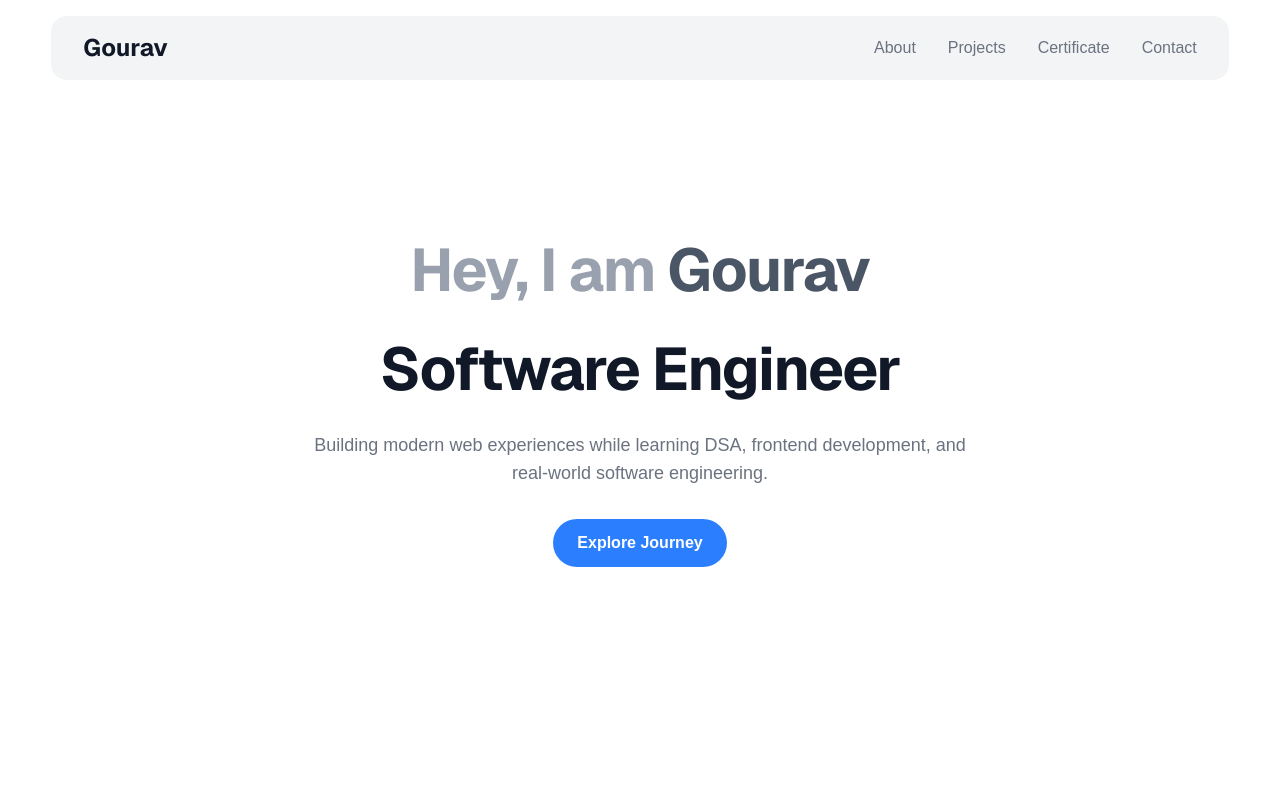
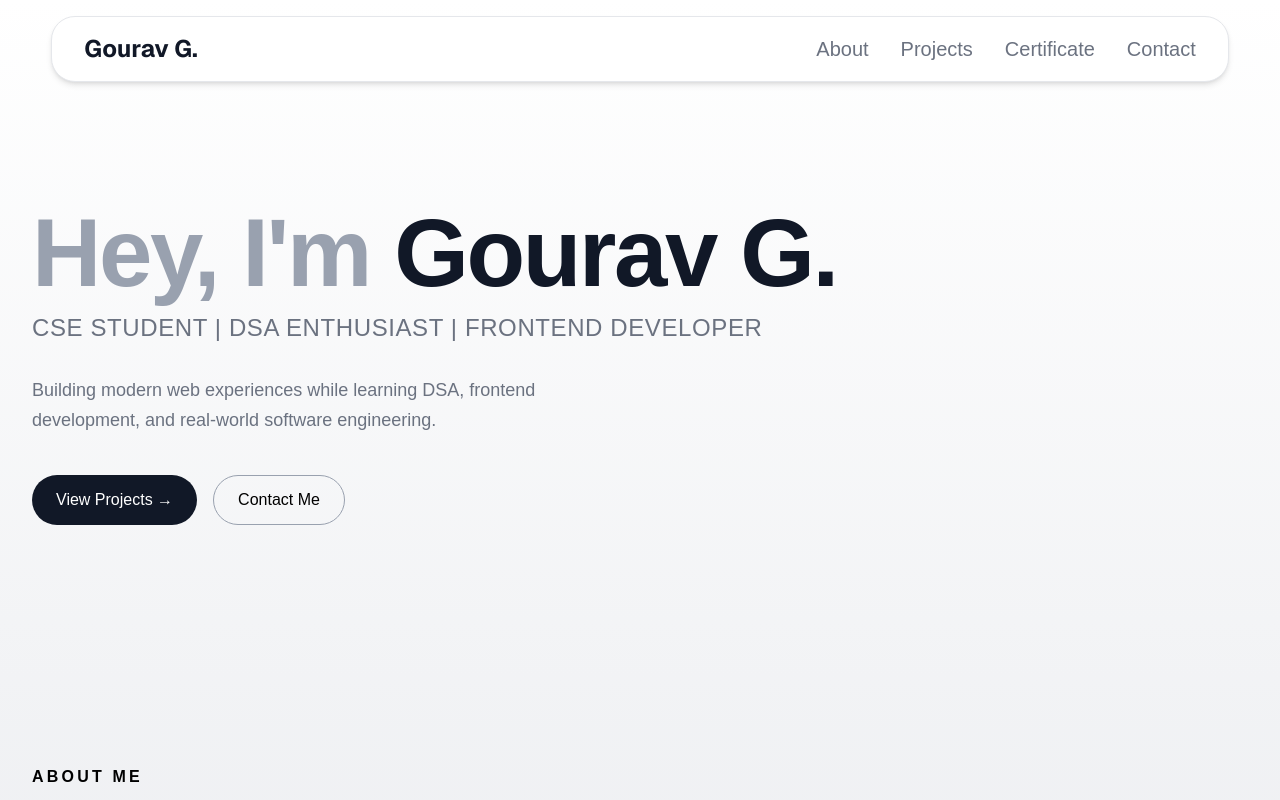
Before and after one commit to gourav-godara/developer-journey-portfolio, a Next.js app: page / in a window 1280 px wide. Shown: the top 800 px of the page. Built offline with nearby package versions, Linux system fonts and the light colour scheme.

Commit message:
edit the design of navbar, hero and about section

```diff
--- a/src/app/page.js
+++ b/src/app/page.js
@@ -1,10 +1,12 @@
+// import Playground from "@/components/Playground";
 import Navbar from "@/components/Navbar";
 import Hero from "@/components/Hero";
 import About from "@/components/About";
 
 export default function Home() {
   return (
-    <main className="min-h-screen bg-white text-white">
+    <main className="min-h-screen bg-gradient-to-b from-white to-gray-200 text-white">
+      {/* <Playground /> */}
       <Navbar />
       <Hero />
       <About />
--- a/src/components/About.jsx
+++ b/src/components/About.jsx
@@ -1,10 +1,10 @@
 export default function About() {
   return (
-    <section className="max-w-6xl mx-auto px-6 py-28">
+    <section className="max-w-7xl mx-auto px-8 py-28">
 
       <div className="mb-14">
 
-        <p className="text-[#3B82F6] font-semibold uppercase tracking-[0.2em] mb-4">
+        <p className="text-[#000000] font-extrabold uppercase tracking-[0.2em] mb-4">
           About Me
         </p>
 
--- a/src/components/Hero.jsx
+++ b/src/components/Hero.jsx
@@ -1,24 +1,37 @@
 export default function Hero() {
   return (
-    <section className="flex flex-col items-center justify-center h-[80vh] text-center px-4 max-w-4xl mx-auto">
-      <h1 className="text-4xl md:text-6xl font-bold mb-6 text-gray-400 leading-tight tracking-tight font-sans">
-        Hey, I am <span className="text-gray-600">Gourav</span>
-      </h1>
+    <section className="max-w-7xl mx-auto px-8 py-32">
 
-      <h1 className="text-4xl md:text-6xl font-bold mb-6 text-[#111827] leading-tight tracking-tight font-sans">
-        Software Engineer
-      </h1>
+      <div className="max-w-4xl">
 
-      <p className="text-[#6B7280] text-lg max-w-2xl">
-        Building modern web experiences while learning DSA,
-        frontend development, and real-world software engineering.
-      </p>
+        <h1 className="text-5xl md:text-8xl font-black leading-[0.9] tracking-tight text-gray-400">
+          Hey, I'm <span className="text-[#111827]">Gourav G.</span>
+        </h1>
 
-      <button className="mt-8 px-6 py-3 bg-blue-500 text-white rounded-full font-semibold hover:bg-blue-500 hover:scale-102 transition duration-300 active:bg-blue-700">
-        Explore Journey
-      </button>
+        <p className="mt-4 text-lg md:text-2xl font-medium text-[#6B7280] uppercase tracking-wide">
+          CSE Student | DSA Enthusiast | Frontend Developer
+        </p>
+
+        <p className="mt-8 text-[#6B7280] text-lg max-w-xl leading-relaxed">
+          Building modern web experiences while learning DSA,
+          frontend development, and real-world software engineering.
+        </p>
+
+        <div className="flex flex-col sm:flex-row gap-4 mt-10">
+
+          <button className="px-6 py-3 bg-[#111827] text-white rounded-full hover:bg-[#4f5660] transition">
+            View Projects
+             <span> →</span>
+          </button>
+
+          <button className="px-6 py-3 border border-gray-400 text-black rounded-full hover:bg-white transition">
+            Contact Me
+          </button>
+
+        </div>
+
+      </div>
+
     </section>
-
-
   );
 }
--- a/src/components/Navbar.jsx
+++ b/src/components/Navbar.jsx
@@ -1,26 +1,26 @@
 export default function Navbar() {
   return (
-    <nav className="w-[92%] mx-auto mt-4 px-8 py-4 flex items-center justify-between rounded-2xl bg-[#F3F4F6]">
+    <nav className="w-[92%] mx-auto mt-4 px-8 py-4 flex items-center justify-between rounded-3xl bg-white border border-gray-200 shadow-md">
 
       <h1 className="text-2xl font-bold text-[#111827] font-sans">
-        Gourav
+        Gourav G.
       </h1>
 
       <ul className="flex flex-wrap justify-center gap-3 md:gap-8 text-[13px] md:text-base font-medium text-[#6B7280]">
 
-        <li className="hover:text-[#111827] transition duration-300 cursor-pointer">
+        <li className="text-xl hover:text-[#111827] transition duration-300 cursor-pointer">
           About
         </li>
 
-        <li className="hover:text-[#111827] transition duration-300 cursor-pointer">
+        <li className="text-xl hover:text-[#111827] transition duration-300 cursor-pointer">
           Projects
         </li>
 
-        <li className="hover:text-[#111827] transition duration-300 cursor-pointer">
+        <li className="text-xl hover:text-[#111827] transition duration-300 cursor-pointer">
           Certificate
         </li>
 
-        <li className="hover:text-[#111827] transition duration-300 cursor-pointer">
+        <li className="text-xl hover:text-[#111827] transition duration-300 cursor-pointer">
           Contact
         </li>
 
--- /dev/null
+++ b/src/components/Playground.jsx
@@ -0,0 +1,57 @@
+export default function Playground() {
+  return (
+    <section className="p-10 space-y-10">
+
+      <h1 className="text-5xl font-bold text-black text-center">
+        Tailwind Playground
+      </h1>
+        <div className="grid md:grid-cols-2 gap-6">
+
+            <button className="flex items-center justify-center w-full rounded-2xl bg-blue-500 p-5 shadow-sm hover:bg-blue-400 transition min-h-[100px] text-white font-medium text-lg">
+                Experiment Button
+            </button>
+
+            <div className="flex items-center gap-x-4 w-full rounded-2xl bg-white p-5 shadow-sm border-2 border-gray-300 hover:bg-gray-100 transition min-h-[100px]">
+
+                <img
+                className="size-12 shrink-0 rounded-xl object-cover"
+                src="/download.jpeg"
+                />
+
+                <div>
+                <div className="text-xl font-medium text-black">
+                    WhatsApp
+                </div>
+
+                <p className="text-gray-500">
+                    You have a new message!
+                </p>
+                </div>
+
+            </div>
+
+        </div>
+
+      <button className="px-6 py-3 bg-blue-500 text-white rounded-xl hover:bg-blue-400 transition">
+        Experiment Button
+      </button>
+
+      <div className="mx-auto flex max-w-sm items-center gap-x-4 rounded-2xl bg-white p-5 shadow-sm border border-gray-300 hover:bg-gray-200 transition">
+
+        <img className="size-12 shrink-0 rounded-xl" src="/download.jpeg" />
+
+        <div>
+          <div className="text-xl font-medium text-black">
+            WhatsApp
+          </div>
+
+          <p className="text-gray-500">
+            You have a new message!
+          </p>
+        </div>
+
+      </div>
+
+    </section>
+  );
+}
```
Also changed, not shown: public/download.jpeg (added), public/image.jpeg (added), src/app/layout.js (line endings or trailing spaces).
